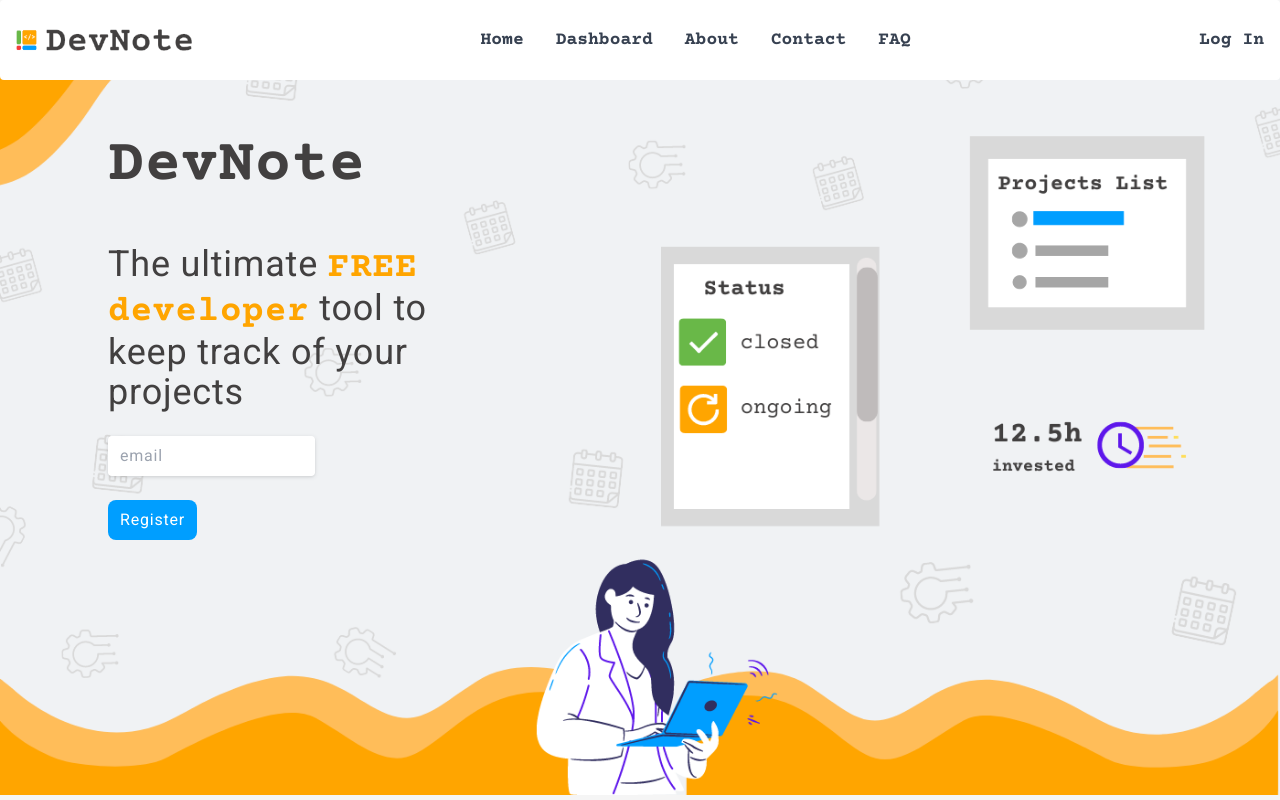
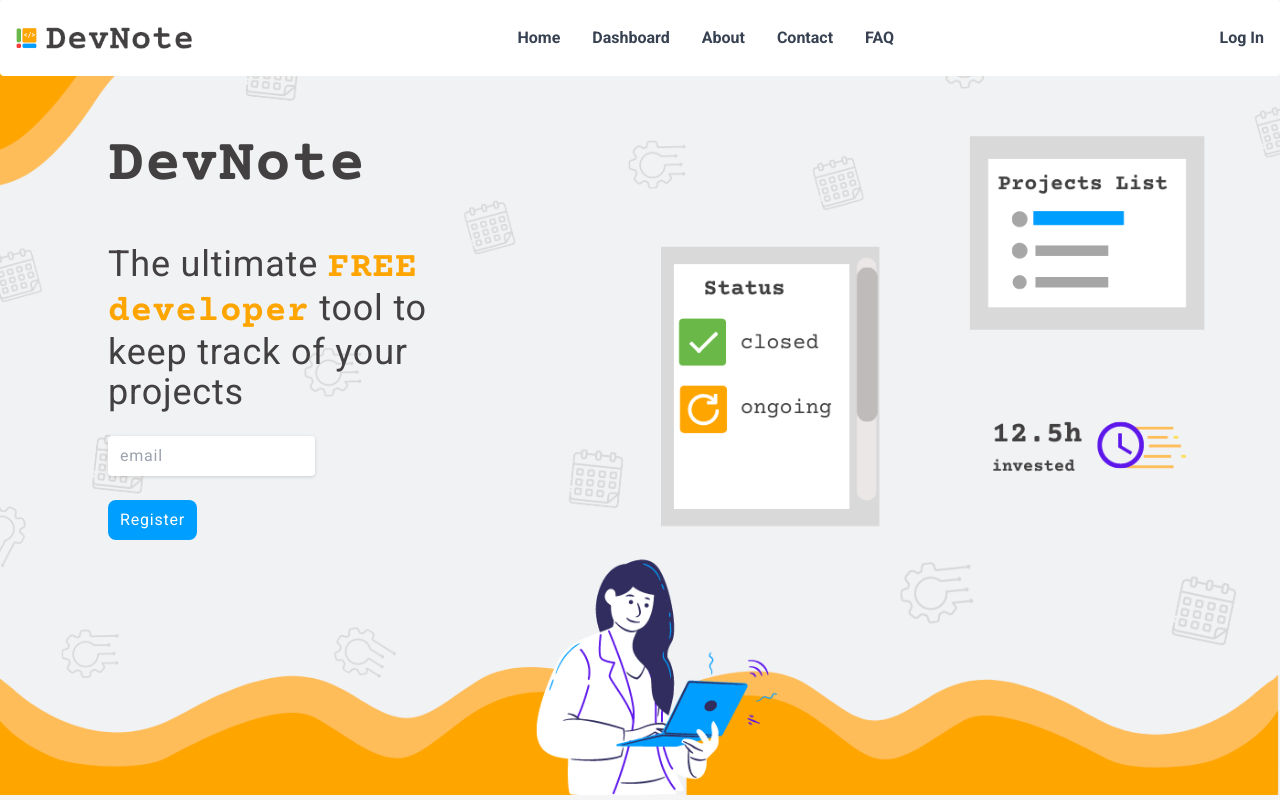
Before and after one commit to edukaki/devlist, a React (Create React App) app: page / in a window 1280 px wide. Shown: the top 800 px of the page. Built offline with nearby package versions, Linux system fonts and the light colour scheme; no server answers.

Commit message:
feat(navbar): change font size

```diff
--- a/src/components/Navbar/index.jsx
+++ b/src/components/Navbar/index.jsx
@@ -20,14 +20,14 @@ const Navbar = () => {
 
     return (
 
-        <nav className="z-50 bg-white border-gray-200 px-2 w-full fixed sm:px-4 py-2.5 rounded font-courier">
+        <nav className="z-50 bg-white border-gray-200 px-2 w-full fixed sm:px-4 py-2.5 rounded">
             <div className="container flex flex-wrap items-center justify-between mx-auto">
                 <Link to='/' className="flex items-center">
                     <img className='w-44' src={logo} alt="Devnote logo" />
 
                 </Link>
                 {!user ?
-                    <div className="flex items-center md:order-2 text-lg text-gray-700 font-bold hover:text-Orange">
+                    <div className="flex items-center md:order-2 text-base text-gray-700 font-bold hover:text-Orange">
                         <Link to='/signin'>
                             Log In
                         </Link>
@@ -42,7 +42,7 @@ const Navbar = () => {
                             <img className="w-8 h-8 rounded-full" src={user.photoURL} alt="user" />
                         </button>
                         <div className={`${avatarMenu ? '' : 'hidden'} z-50 flex flex-col absolute justify-between w-full top-11 left-0 my-4 list-none bg-white divide-y divide-gray-100 rounded`} id="user-dropdown">
-                            <ul className="py-1 text-lg text-gray-700 font-bold">
+                            <ul className="py-1 text-base text-gray-700 font-bold">
                                 <li>
                                     <Link to={
                                         !user ? '/signin' :
@@ -68,7 +68,7 @@ const Navbar = () => {
                     <svg className="w-6 h-6" aria-hidden="true" fill="currentColor" viewBox="0 0 20 20" xmlns="http://www.w3.org/2000/svg"><path fillRule="evenodd" d="M3 5a1 1 0 011-1h12a1 1 0 110 2H4a1 1 0 01-1-1zM3 10a1 1 0 011-1h12a1 1 0 110 2H4a1 1 0 01-1-1zM3 15a1 1 0 011-1h12a1 1 0 110 2H4a1 1 0 01-1-1z" clipRule="evenodd"></path></svg>
                 </button>
                 <div className={`${hamburgerMenu ? '' : 'hidden'} items-center justify-between w-full md:flex md:w-auto md:order-1`}>
-                    <ul className="flex flex-col p-4 mt-4 font-bold text-lg md:flex-row md:space-x-8 md:mt-0">
+                    <ul className="flex flex-col p-4 mt-4 font-bold text-base md:flex-row md:space-x-8 md:mt-0">
                         <li>
                             <Link to='/' className="block py-2 pl-3 pr-4 hover:text-lightOrange text-gray-700 md:p-0" aria-current="page">Home</Link>
                         </li>
```
